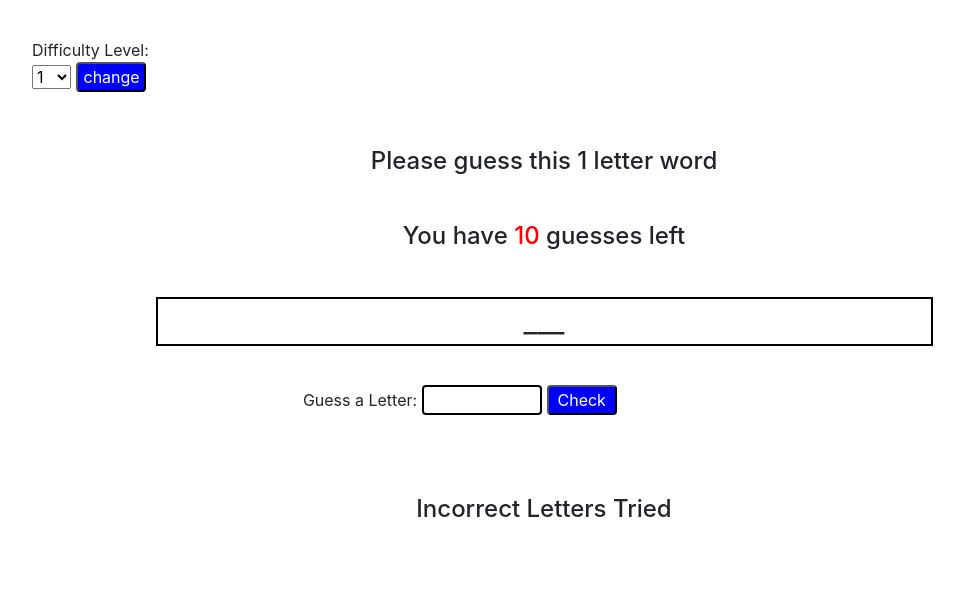
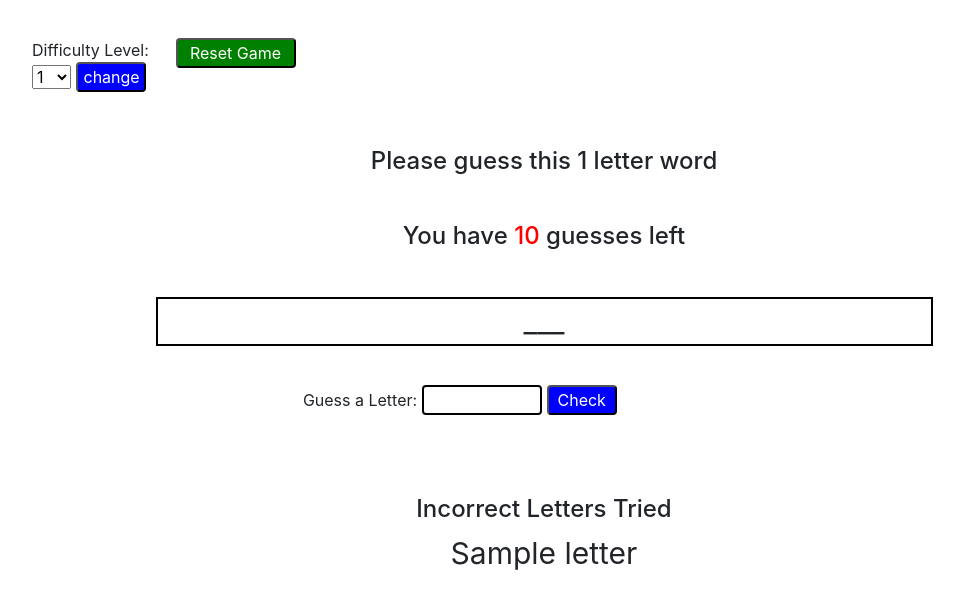
Before and after one commit to Jesskos/word-whizz, a Flask app: template templates/game.html in a window 1280 px wide. Shown: the part 72-681 px from the top of the page, without its empty margins (96-1060 px from the left). Run offline with Flask 2, Linux system fonts and the light colour scheme; the template is opened without the code that fills it: most values are stand-ins (such as "Sample title", 1, 10 or a date in 2020); some libraries are stand-ins or nearby versions.

Commit message:
modified play route to store same word, and maintain letters correctly and incorrectly guessed using jinja templating when page is refreshed

```diff
--- a/server.py
+++ b/server.py
@@ -14,12 +14,28 @@ def index():
 
 @app.route('/play')
 def play():
+	''' renders the initial page. If page is refreshed, maintains the original word and game'''
+
 	global word_game
-	word_game = Game()
-	print(word_game.get_word())
+	word = word_game.get_word()
+	print(word)
 	length_word = word_game.get_word_length()
 	remaining_guesses = word_game.guesses_left()
-	return render_template("game.html", length=length_word, guesses=remaining_guesses)
+
+	# if page is refreshed, also need to keep track of incorrect guessed letters and incides of correctly guessed letters
+	incorrect_guessed_letters = word_game.incorrect_guessed_letters
+	correctly_guessed_letters = word_game.correct_guessed_letters
+
+	# makes a dictioary of the index as key, and the letter as value
+	correctly_guessed_dictionary = {}
+	for letter in correctly_guessed_letters:
+		indices = word_game.get_indices_of_letter_in_word(letter)
+		for index in indices:
+			correctly_guessed_dictionary[index] = letter
+
+
+	return render_template("game.html", length=length_word, guesses=remaining_guesses,
+		incorrectly_guessed = incorrect_guessed_letters, correctly_guessed = correctly_guessed_dictionary)
 
 
 @app.route('/play_again')
--- a/static/css/styles.css
+++ b/static/css/styles.css
@@ -1,4 +1,4 @@
-/*game.html*/
+/*containers*/
 
 .container {
 	display: flex;
@@ -19,7 +19,7 @@
 
 .container-top {
 	display: flex;
-	flex-direction: column;
+	flex-direction: row;
 	justify-content: left;
 	width: 100%;
 	padding-left: 10%;
@@ -38,11 +38,17 @@
 	border: 2px black solid;
 }
 
+/*word to guess*/
+
 #word-to-guess {
 	font-size: 30px;
 	text-align: center;
 	margin: auto;
 }
+
+
+
+/*buttons and forms*/
 
 #letter-guessing-form {
 	display: inline;
@@ -73,6 +79,16 @@ input[type=submit] {
 	width: 60px;
 }
 
+#reset-game-button {
+	font-size: 16px;
+	border-radius: 4px;
+	background-color: green;
+	color: white;
+	width: 120px;
+	height: 30px;
+}
+
+/*remaining guesses*/
 
 #num-remaining-guesses {
 	color: red;
--- a/static/js/game.js
+++ b/static/js/game.js
@@ -20,7 +20,7 @@ function checkLetter(evt) {
 
 		// checks if letter was an incorrect guess, and adds incorrect choices to DOM
 		} else if (results["message"].includes("Sorry, Incorrect Guess!")) {
-			$("#incorrect-letters-guessed").append(letterChoice["letter"] + " ");
+			$("#incorrect-letters-guessed-list").append(letterChoice["letter"] + " ");
 			alert(results["message"]);
 
 		// checks if user lost the game, and show modal to play again
@@ -85,7 +85,7 @@ function getNewWord(evt) {
 	evt.preventDefault()
 	let modal = document.getElementById('play-modal');
 		$("#word-to-guess").empty();
-		$("#incorrect-letters-guessed").empty()
+		$("#incorrect-letters-guessed-list").empty()
 		modal.style.display="none";
 	  $.get('/play_again', function (data) {
   		let letter_index;
@@ -99,7 +99,8 @@ function getNewWord(evt) {
 
 
 function changeDifficulty(evt) {
-	//dynamically changes the difficulty of the word
+	//dynamically changes the difficulty of the word aby sending difficulty level to the server, returning a new work
+
 	evt.preventDefault();
 	console.log("in changeDifficulty")
 	const difficultyChoice = {
@@ -107,7 +108,7 @@ function changeDifficulty(evt) {
 	};
 	console.log(difficultyChoice);
 	$("#word-to-guess").empty();
-	$("#incorrect-letters-guessed").empty()
+	$("#incorrect-letters-guessed-list").empty()
 	$.get('/play_again', difficultyChoice, (results) => {
 		let letter_index;
  		for (letter_index=0; letter_index<results["word_length"]; letter_index++) {
@@ -118,8 +119,27 @@ function changeDifficulty(evt) {
 	});
 }
 
+function makeNewGame(evt) {
+	// dynamically changes the word, returning a new word at the same difficulty level
+
+	$("#word-to-guess").empty();
+	$("#incorrect-letters-guessed-list").empty()
+	$.get('/play_again', function (data) {
+  		let letter_index;
+ 		for (letter_index=0; letter_index<data.word_length; letter_index++) {
+ 			$("#word-to-guess").append(`<span id=${letter_index}>___ </span>`)
+ 		};
+ 		$("#num-remaining-guesses").html(data.remaining_guesses)
+ 		$("#word-length").html(data.word_length)
+  		});
+}
+
+
+
+
 
 $("#letter-guessing-form").on("submit", checkLetter);
 $("#no-play-again").on("click", closeModal);
 $("#play-again").on("click", getNewWord);
 $("#change-difficulty").on("submit", changeDifficulty);
+$("#reset-game-button").on("click", makeNewGame);
--- a/templates/game.html
+++ b/templates/game.html
@@ -5,11 +5,14 @@
 
 {% block content %}
 
+
+
+  <div class="container-top">
+
     <!-- Change Difficulty -->
 
-  <div class="container-top">
-    <div>Difficulty Level:</div>
     <div>
+        Difficulty Level:
         <form action="\play_again" id="change-difficulty">
           <select id="difficulty-rating">
             <option value="1">1</option>
@@ -24,8 +27,12 @@
             <option value="10">10</option>
           </select>
           <input type="submit" value="change">
+        </form>
     </div>
-    </form>
+
+    <div>
+    </div>
+     <button id="reset-game-button" type="button">Reset Game</button>
     </div>
 
   <!-- Informs Player of Word Length -->
@@ -46,7 +53,11 @@
     <div id="word-to-guess-border">
       <div id="word-to-guess">
           {% for letter_index in range(0,length) %}
+            {% if letter_index in correctly_guessed %}
+               <span id={{letter_index}}>{{correctly_guessed[letter_index]}}</span>
+            {% else %}
                <span id={{letter_index}}>___</span>
+            {% endif %}
           {% endfor %}
         </div>
       </div>
@@ -63,7 +74,11 @@
 
   <div id="incorrect-letters-guessed" class="container-vertical">
     <div id="incorrect-guesses-tried"><h4>Incorrect Letters Tried</h4></div>
-    <div id="incorrect-letters-guessed-list"></div>
+    <div id="incorrect-letters-guessed-list">
+      {% for letter in incorrectly_guessed %}
+        <span>{{letter}}</span>
+      {% endfor %}
+    </div>
   </div>
 
 
```
Lines whose indentation alone changed are shown as unchanged.
